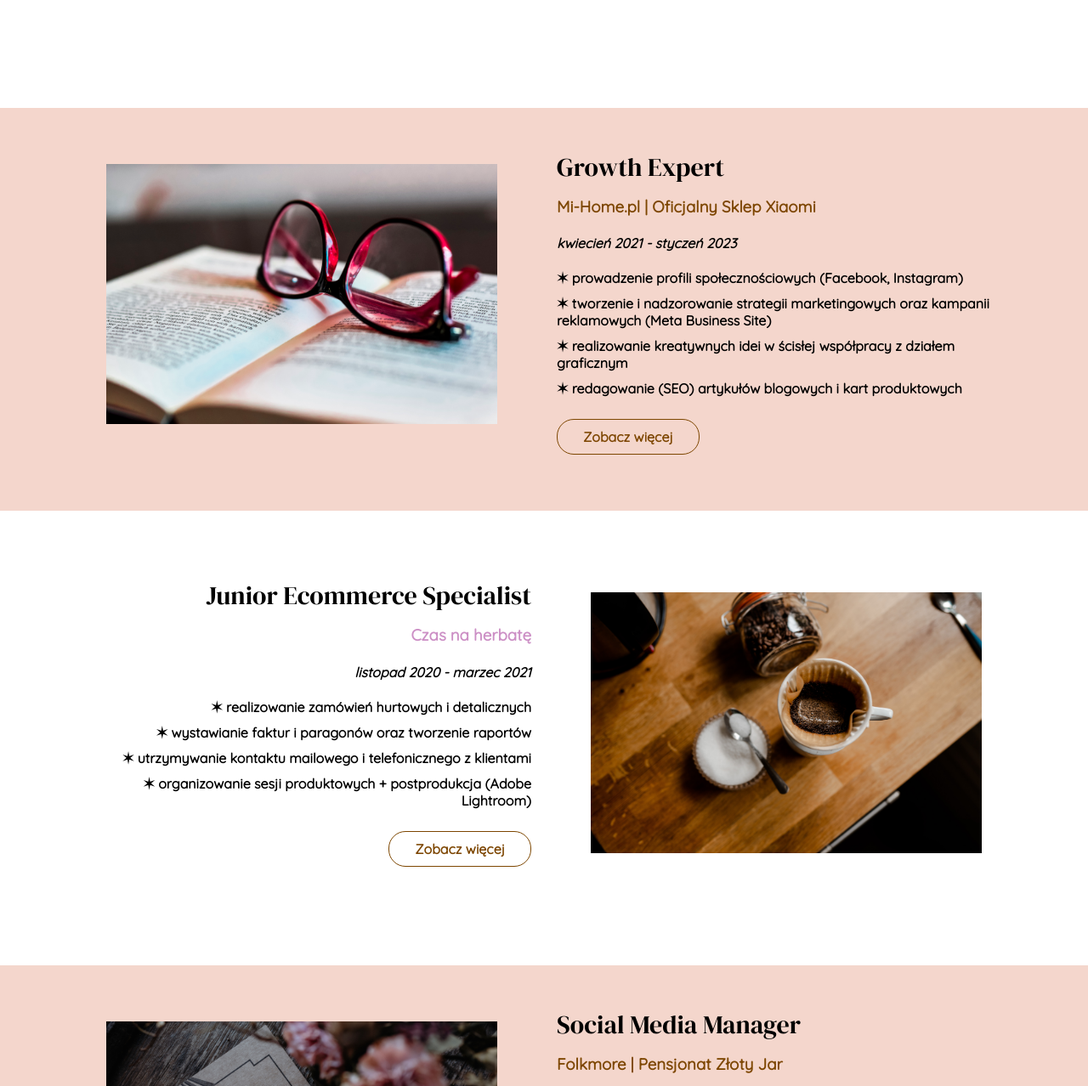
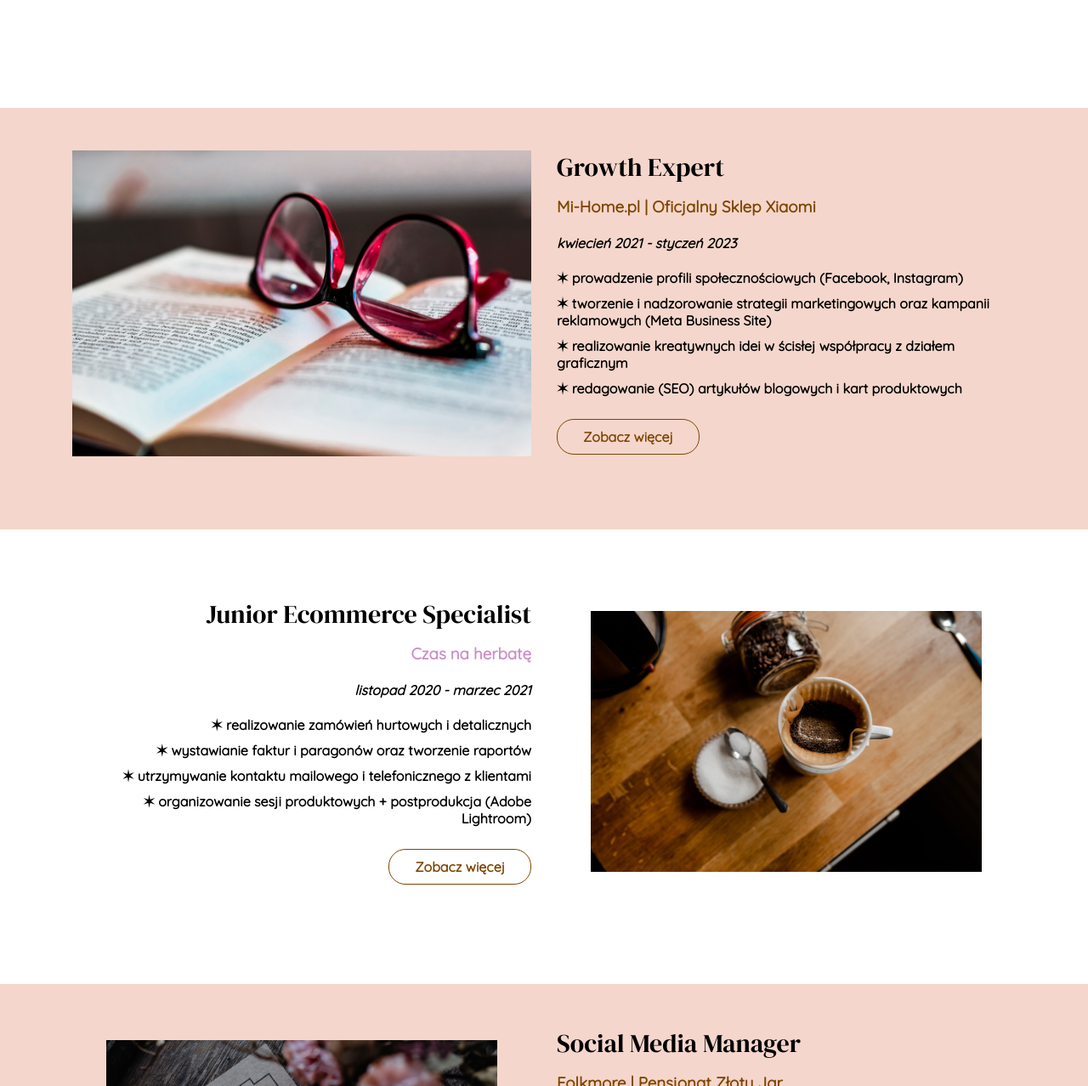
Before and after one commit to roksanazieba/roksanazieba.github.io, a plain HTML site: page index.html in a window 1280 px wide. Shown: the part 1336-2614 px from the top of the page at 85% size. Drawn offline with Linux system fonts and the light colour scheme.

Commit message:
mini lesson
- delete figure if not using figcaption
- attach .flex-wrap-reverse class to .row

```diff
--- a/index.html
+++ b/index.html
@@ -64,9 +64,7 @@
         <div class="row">
           <!-- left column -->
           <div class="col-sm">
-            <figure>
-              <img src="img/brille.jpg" alt="brille" />
-            </figure>
+            <img src="img/brille.jpg" alt="Okulary na książce" />
           </div>
 
           <!-- right column -->
@@ -91,7 +89,7 @@
         <!-- project 2 -->
         <section class="project">
           <div class="container">
-            <div class="row">
+            <div class="row flex-wrap-reverse">
               <!-- left column -->
               <div class="col-sm right-alignment">
                 <h2>Junior Ecommerce Specialist</h2>
```
